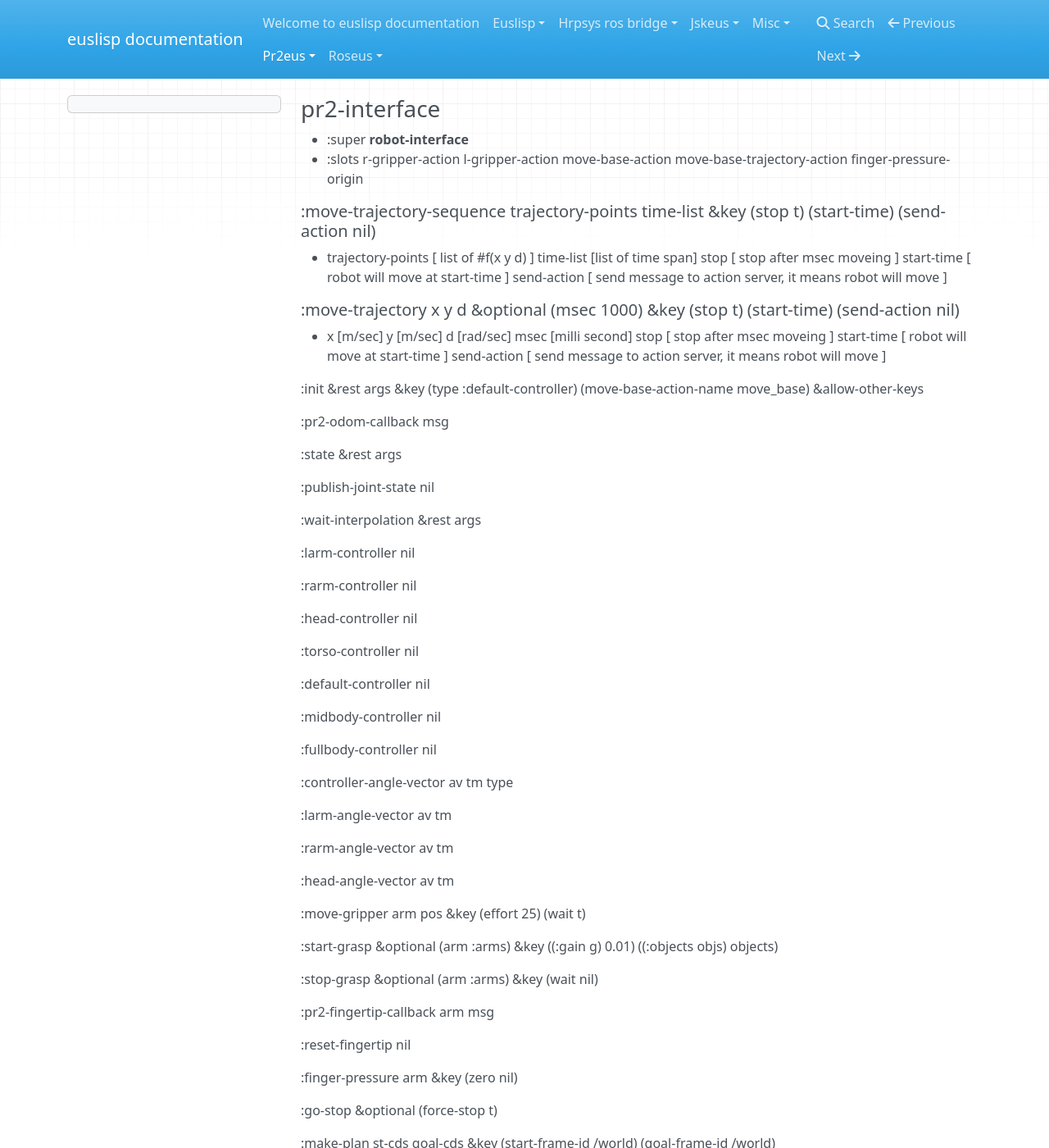
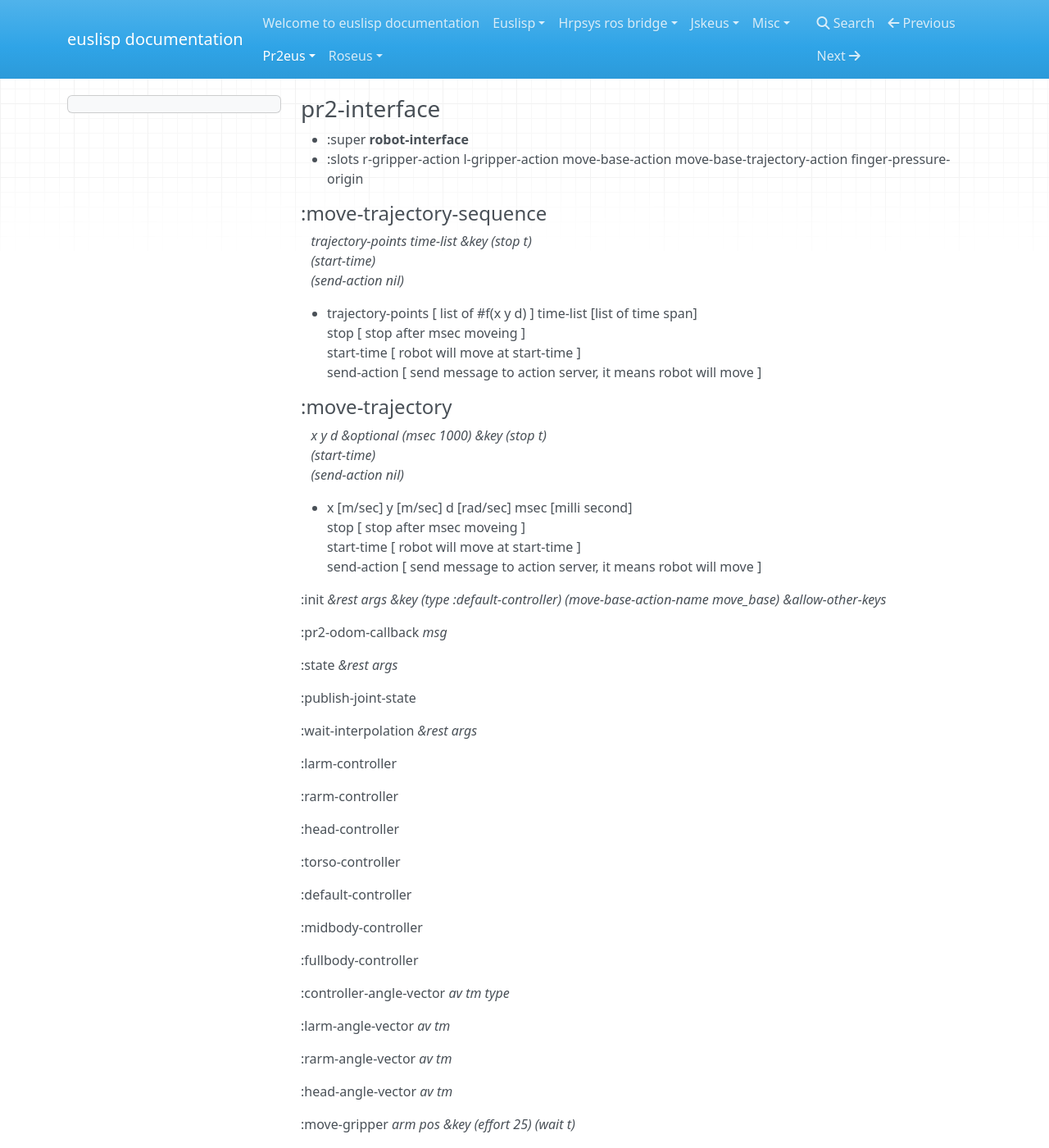
Before and after one commit to jsk-ros-pkg/euslisp-docs, an MkDocs documentation site: the page built from docs/pr2eus/pr2-interface.md, in a window 1280 px wide and 1400 px high. Shown: the whole window at 82% size. Built offline with MkDocs 1.6.1, drawn with Linux system fonts in a browser that asks for light colours; nearby versions of some CDN libraries; some of the changed text lies outside the part shown.

Commit message:
update documentation for pr2eus

```diff
--- a/docs/pr2eus/pr2-interface.md
+++ b/docs/pr2eus/pr2-interface.md
@@ -2,111 +2,109 @@
 - :super **robot-interface**
 - :slots r-gripper-action l-gripper-action move-base-action move-base-trajectory-action finger-pressure-origin
 
-##### **:move-trajectory-sequence** trajectory-points time-list &key (stop t) (start-time) (send-action nil)
-- trajectory-points [ list of #f(x y d) ] time-list [list of time span]
-stop [ stop after msec moveing ]
-start-time [ robot will move at start-time ]
-send-action [ send message to action server, it means robot will move ]
-
-##### **:move-trajectory** x y d &optional (msec 1000) &key (stop t) (start-time) (send-action nil)
--  x [m/sec] y [m/sec] d [rad/sec] msec [milli second]
-stop [ stop after msec moveing ]
-start-time [ robot will move at start-time ]
-send-action [ send message to action server, it means robot will move ]
-
-:init &rest args &key (type :default-controller) (move-base-action-name move_base) &allow-other-keys
-
-:pr2-odom-callback msg
-
-:state &rest args
-
-:publish-joint-state nil
-
-:wait-interpolation &rest args
-
-:larm-controller nil
-
-:rarm-controller nil
-
-:head-controller nil
-
-:torso-controller nil
-
-:default-controller nil
-
-:midbody-controller nil
-
-:fullbody-controller nil
-
-:controller-angle-vector av tm type
-
-:larm-angle-vector av tm
-
-:rarm-angle-vector av tm
-
-:head-angle-vector av tm
-
-:move-gripper arm pos &key (effort 25) (wait t)
-
-:start-grasp &optional (arm :arms) &key ((:gain g) 0.01) ((:objects objs) objects)
-
-:stop-grasp &optional (arm :arms) &key (wait nil)
-
-:pr2-fingertip-callback arm msg
-
-:reset-fingertip nil
-
-:finger-pressure arm &key (zero nil)
-
-:go-stop &optional (force-stop t)
-
-:make-plan st-cds goal-cds &key (start-frame-id /world) (goal-frame-id /world)
-
-:move-to coords &key (retry 10) (frame-id /world) (wait-for-server-timeout 5)
-
-:go-pos x y &optional (d 0)
-
-:go-velocity x y d &optional (msec 1000) &key (stop t) (wait)
-
-:go-pos-unsafe x y &optional (d 0)
-
-:wait-torso &optional (timeout 0)
-
-:check-continuous-joint-move-over-180 diff-av
-
-:angle-vector av &optional (tm 3000) &rest args
-
-:angle-vector-sequence avs &optional (tms (list 3000)) &rest args
-
-:angle-vector-with-constraint av1 &optional (tm 3000) (arm :arms) &key (rotation-axis t) (translation-axis t) &rest args
 
 
-##### **speak-jp** jp-str
-- nil
+#### :move-trajectory-sequence
+&nbsp;&nbsp;&nbsp;*trajectory-points* *time-list* *&key* *(stop t)* <br>&nbsp;&nbsp;&nbsp;*(start-time)* <br>&nbsp;&nbsp;&nbsp;*(send-action nil)*
 
-##### **speak-en** en-str &key (google nil) (wait nil)
-- nil
+- trajectory-points [ list of #f(x y d) ] time-list [list of time span] <br>
+stop [ stop after msec moveing ] <br>
+start-time [ robot will move at start-time ] <br>
+send-action [ send message to action server, it means robot will move ] <br>
 
-##### **pr2-init** &optional (create-viewer)
-- nil
 
-##### **get-tuckarm** free-arm dir arm
-- nil
+#### :move-trajectory
+&nbsp;&nbsp;&nbsp;*x* *y* *d* *&optional* *(msec 1000)* *&key* *(stop t)* <br>&nbsp;&nbsp;&nbsp;*(start-time)* <br>&nbsp;&nbsp;&nbsp;*(send-action nil)*
 
-##### **check-tuckarm-pose** &key (thre 20) &rest args
-- nil
+-  x [m/sec] y [m/sec] d [rad/sec] msec [milli second] <br>
+stop [ stop after msec moveing ] <br>
+start-time [ robot will move at start-time ] <br>
+send-action [ send message to action server, it means robot will move ] <br>
 
-##### **pr2-tuckarm-pose** &rest args
-- nil
 
-##### **pr2-reset-pose** nil
-- nil
+:init *&rest* *args* *&key* *(type :default-controller)* *(move-base-action-name move_base)* *&allow-other-keys*
 
-##### **clear-costmap** nil
-- nil
+:pr2-odom-callback *msg*
 
-##### **change-inflation-range** &optional (range 0.55)
-- nil
+:state *&rest* *args*
 
-##### **use-tilt-laser-obstacle-cloud** enable
-- nil
+:publish-joint-state
+
+:wait-interpolation *&rest* *args*
+
+:larm-controller
+
+:rarm-controller
+
+:head-controller
+
+:torso-controller
+
+:default-controller
+
+:midbody-controller
+
+:fullbody-controller
+
+:controller-angle-vector *av* *tm* *type*
+
+:larm-angle-vector *av* *tm*
+
+:rarm-angle-vector *av* *tm*
+
+:head-angle-vector *av* *tm*
+
+:move-gripper *arm* *pos* *&key* *(effort 25)* *(wait t)*
+
+:start-grasp *&optional* *(arm :arms)* *&key* *((:gain g) 0.01)* *((:objects objs) objects)*
+
+:stop-grasp *&optional* *(arm :arms)* *&key* *(wait nil)*
+
+:pr2-fingertip-callback *arm* *msg*
+
+:reset-fingertip
+
+:finger-pressure *arm* *&key* *(zero nil)*
+
+:go-stop *&optional* *(force-stop t)*
+
+:make-plan *st-cds* *goal-cds* *&key* *(start-frame-id /world)* *(goal-frame-id /world)*
+
+:move-to *coords* *&key* *(retry 10)* *(frame-id /world)* *(wait-for-server-timeout 5)*
+
+:go-pos *x* *y* *&optional* *(d 0)*
+
+:go-velocity *x* *y* *d* *&optional* *(msec 1000)* *&key* *(stop t)* *(wait)*
+
+:go-pos-unsafe *x* *y* *&optional* *(d 0)*
+
+:wait-torso *&optional* *(timeout 0)*
+
+:check-continuous-joint-move-over-180 *diff-av*
+
+:angle-vector *av* *&optional* *(tm 3000)* *&rest* *args*
+
+:angle-vector-sequence *avs* *&optional* *(tms (list 3000))* *&rest* *args*
+
+:angle-vector-with-constraint *av1* *&optional* *(tm 3000)* *(arm :arms)* *&key* *(rotation-axis t)* *(translation-axis t)* *&rest* *args*
+
+
+speak-jp *jp-str*
+
+speak-en *en-str* *&key* *(google nil)* *(wait nil)*
+
+pr2-init *&optional* *(create-viewer)*
+
+get-tuckarm *free-arm* *dir* *arm*
+
+check-tuckarm-pose *&key* *(thre 20)* *&rest* *args*
+
+pr2-tuckarm-pose *&rest* *args*
+
+pr2-reset-pose
+
+clear-costmap
+
+change-inflation-range *&optional* *(range 0.55)*
+
+use-tilt-laser-obstacle-cloud *enable*
```
Also changed, not shown: docs/pr2eus/robot-interface.md (+192 -71 lines), docs/pr2eus/speak.md (+2 -4 lines).
